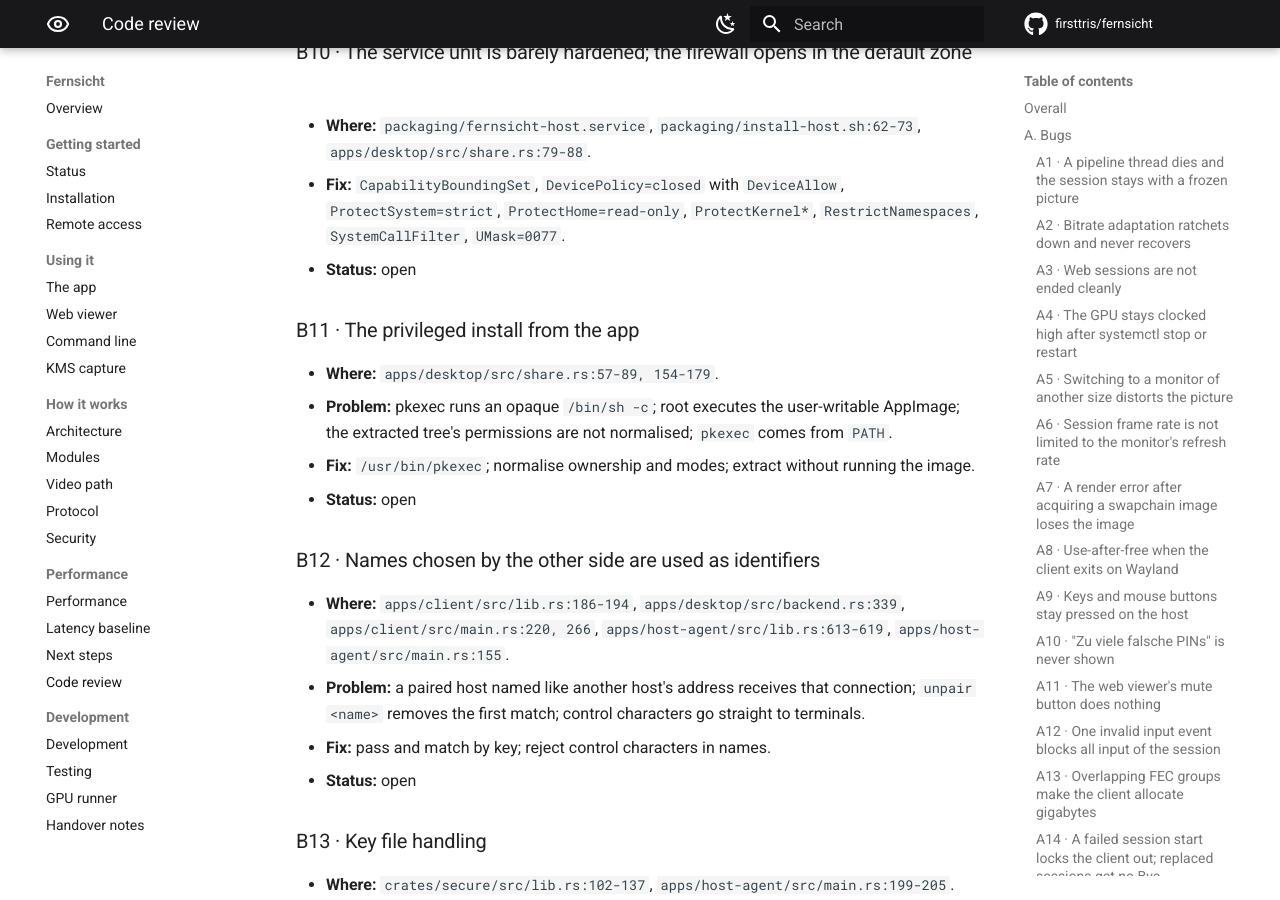
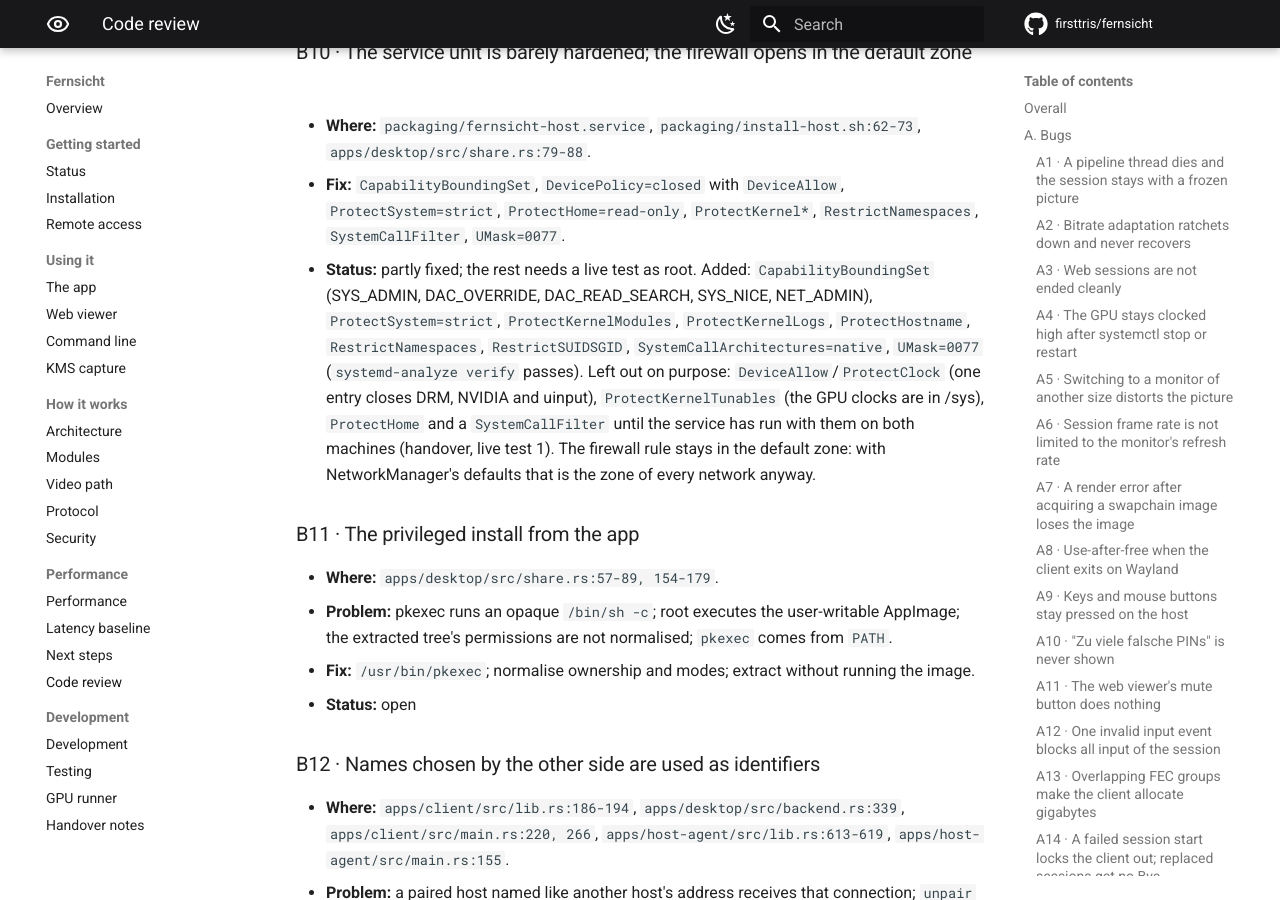
Before and after one commit to firsttris/fernsicht, an MkDocs documentation site: the page built from docs/code-review.md, in a window 1280 px wide and 900 px high, scrolled down 15848 px. Built offline with MkDocs 1.6.1 and Material for MkDocs 9.7.7, drawn with Linux system fonts in a browser that asks for light colours; comment, search, counter and statistics services are not loaded.

Commit message:
Host service: only the capabilities it uses, the system read-only
Review B10. The root service ran with every capability and the system
mostly writable, while it exposes two network parsers. The unit now
keeps only CAP_SYS_ADMIN (KMS), CAP_DAC_OVERRIDE/READ_SEARCH (uinput, the
desktop user's sound socket and cookie), CAP_SYS_NICE and CAP_NET_ADMIN;
ProtectSystem=strict (state and runtime dirs and /sys stay writable),
no kernel modules, logs, hostname changes, namespaces or set-uid files,
native syscalls only, UMask 0077. DeviceAllow (closes DRM, NVIDIA and
uinput with a single entry), ProtectKernelTunables (/sys) and
ProtectHome wait for a live test as root.

Co-Authored-By: Claude Opus 5.5 <noreply@anthropic.com>

```diff
--- a/docs/code-review.md
+++ b/docs/code-review.md
@@ -540,7 +540,15 @@ counters, replay window checked before decryption). The gaps are in the logic ar
   `apps/desktop/src/share.rs:79-88`.
 - **Fix:** `CapabilityBoundingSet`, `DevicePolicy=closed` with `DeviceAllow`, `ProtectSystem=strict`,
   `ProtectHome=read-only`, `ProtectKernel*`, `RestrictNamespaces`, `SystemCallFilter`, `UMask=0077`.
-- **Status:** open
+- **Status:** partly fixed; the rest needs a live test as root. Added: `CapabilityBoundingSet`
+  (SYS_ADMIN, DAC_OVERRIDE, DAC_READ_SEARCH, SYS_NICE, NET_ADMIN), `ProtectSystem=strict`,
+  `ProtectKernelModules`, `ProtectKernelLogs`, `ProtectHostname`, `RestrictNamespaces`,
+  `RestrictSUIDSGID`, `SystemCallArchitectures=native`, `UMask=0077` (`systemd-analyze verify`
+  passes). Left out on purpose: `DeviceAllow`/`ProtectClock` (one entry closes DRM, NVIDIA and
+  uinput), `ProtectKernelTunables` (the GPU clocks are in /sys), `ProtectHome` and a
+  `SystemCallFilter` until the service has run with them on both machines (handover, live test 1).
+  The firewall rule stays in the default zone: with NetworkManager's defaults that is the zone of
+  every network anyway.
 
 ### B11 · The privileged install from the app
 
```
Also changed, not shown: docs/handover.md (+4 -0 lines), docs/security.md (+5 -2 lines), docs/status.md (+1 -1 lines), 1 other file.
